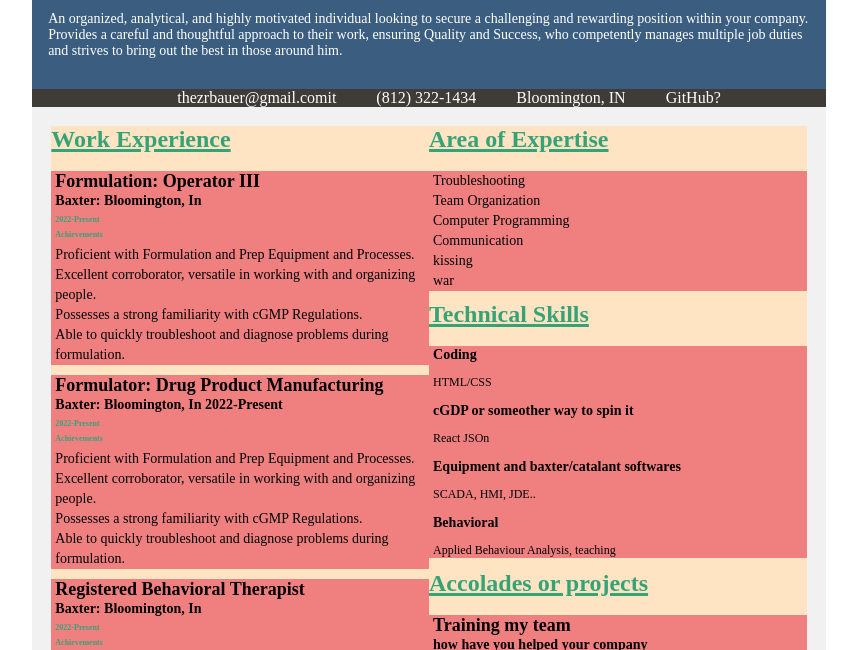
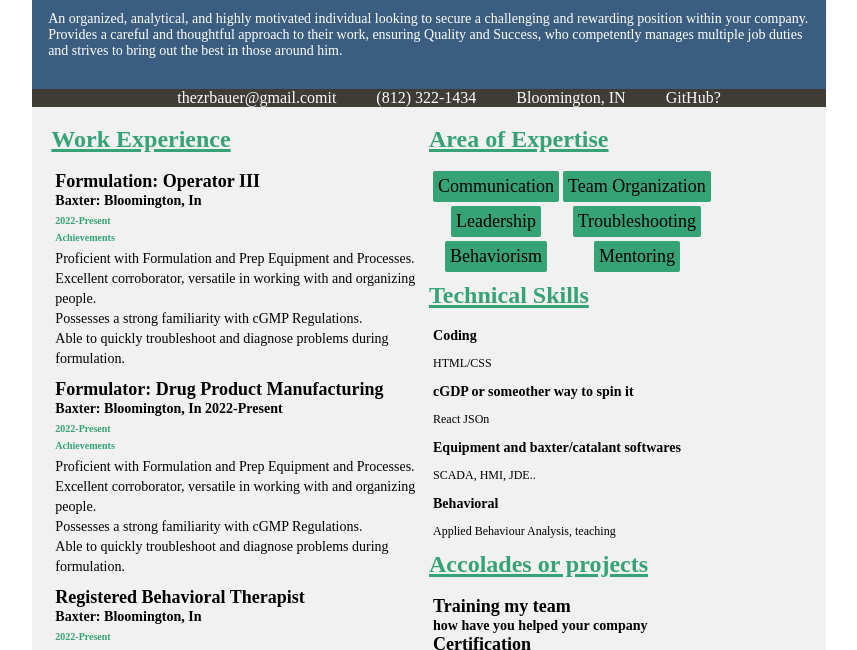
Before and after one commit to thezrbauer/Resume_2024, a plain HTML site: page index.html in a window 1280 px wide. Shown: the part 85-735 px from the top of the page, without its empty margins (211-1068 px from the left). Drawn offline with Linux system fonts and the light colour scheme; a web font is replaced by a local one.

Commit message:
area of expertise

```diff
--- a/index.html
+++ b/index.html
@@ -29,7 +29,7 @@
 <div class="row">
 <div class="column">
     <div class="work_experience">
-        <div class="section">
+        <div>
             <h2 class="title">Work Experience</h2>
         </div>
         <div class ="card">
@@ -94,23 +94,24 @@
 <div class="column">
     <div class="skills">
 
-        <div class="section">
+        <div>
             <h2 class="title">Area of Expertise</h2>
         </div>
+
         <div class ="card">
-        <div class="listdiv">
-            <ul>
-            <li>Troubleshooting</li>
-            <li>Team Organization</li>
-            <li>Computer Programming</li>
-            <li>Communication</li>
-            <li>kissing</li>
-            <li>war</li>
-        </ul>
-    </div>
+          <div class="xpbox">
+            <div class="expertise">Communication</div>
+            <div class="expertise">Team Organization</div>
+
+            <div class="expertise" id="ex3">Leadership</div>
+            <div class="expertise">Troubleshooting</div>
+
+            <div class="expertise">Behaviorism</div>
+            <div class="expertise">Mentoring</div>
+        </div>
     </div>
 
-    <div class="section">
+    <div>
         <h2 class="title">Technical Skills</h2>
     </div>
 
@@ -129,7 +130,7 @@
     </div>
     </div>
 
-    <div class="section">
+    <div>
         <h2 class="title">Accolades or projects</h2>
     </div>
 
@@ -142,7 +143,7 @@
         <h3>Project Management (in progress)</h3>
         </div></div>
 
-    <div class="section">
+    <div>
         <h2 class="title">Education</h2>
     </div>
 
@@ -156,7 +157,7 @@
     </div>
     </div>
 
-        <div class="section">
+        <div>
             <h2 class="title">Interest</h2>
 
             <div class="card">
--- a/style.css
+++ b/style.css
@@ -49,12 +49,8 @@ h4 {
     color:var(--accent-txt);
     margin-top:6px;
     margin-bottom:6px;
-    font-size:8px;
+    font-size:10px;
 
-}
-
-.section {
-    font-size:12px;
 }
 
 
@@ -107,7 +103,7 @@ h4 {
 /* Create two equal columns that floats next to each other */
 .column {
     width: 50%;
-    background-color: bisque;
+
 }
 
 
@@ -125,7 +121,7 @@ h4 {
    margin-top:10px;
    margin-bottom:10px;
    padding:0px 4px 0px 4px;
-   background-color:lightcoral;
+
 }
 
 
@@ -140,3 +136,21 @@ h4 {
     font-size:14px;
     line-height:20px;
 }
+
+/* maybe try 3 sets of inline divs over top of each other instead of a grid */
+.xpbox {
+
+        display: grid;
+        grid-template-columns: auto auto;
+        justify-content:flex-start;
+        align-items:baseline;
+        gap:4px;
+}
+
+.expertise {
+    background-color: var(--accent-txt);
+    padding:5px;
+    margin:auto;
+    border-radius:2px;
+    font-size:18px;
+}
```
